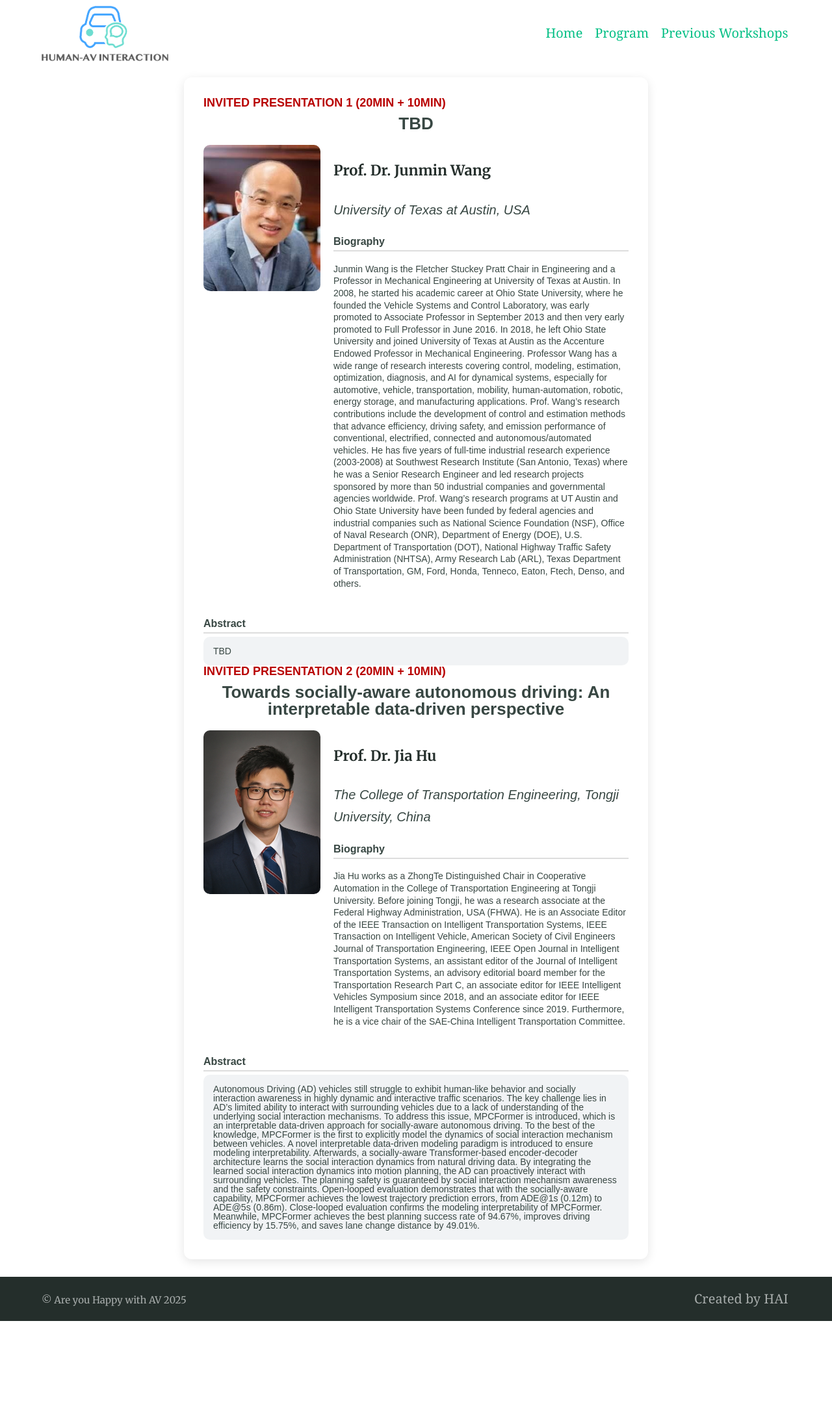
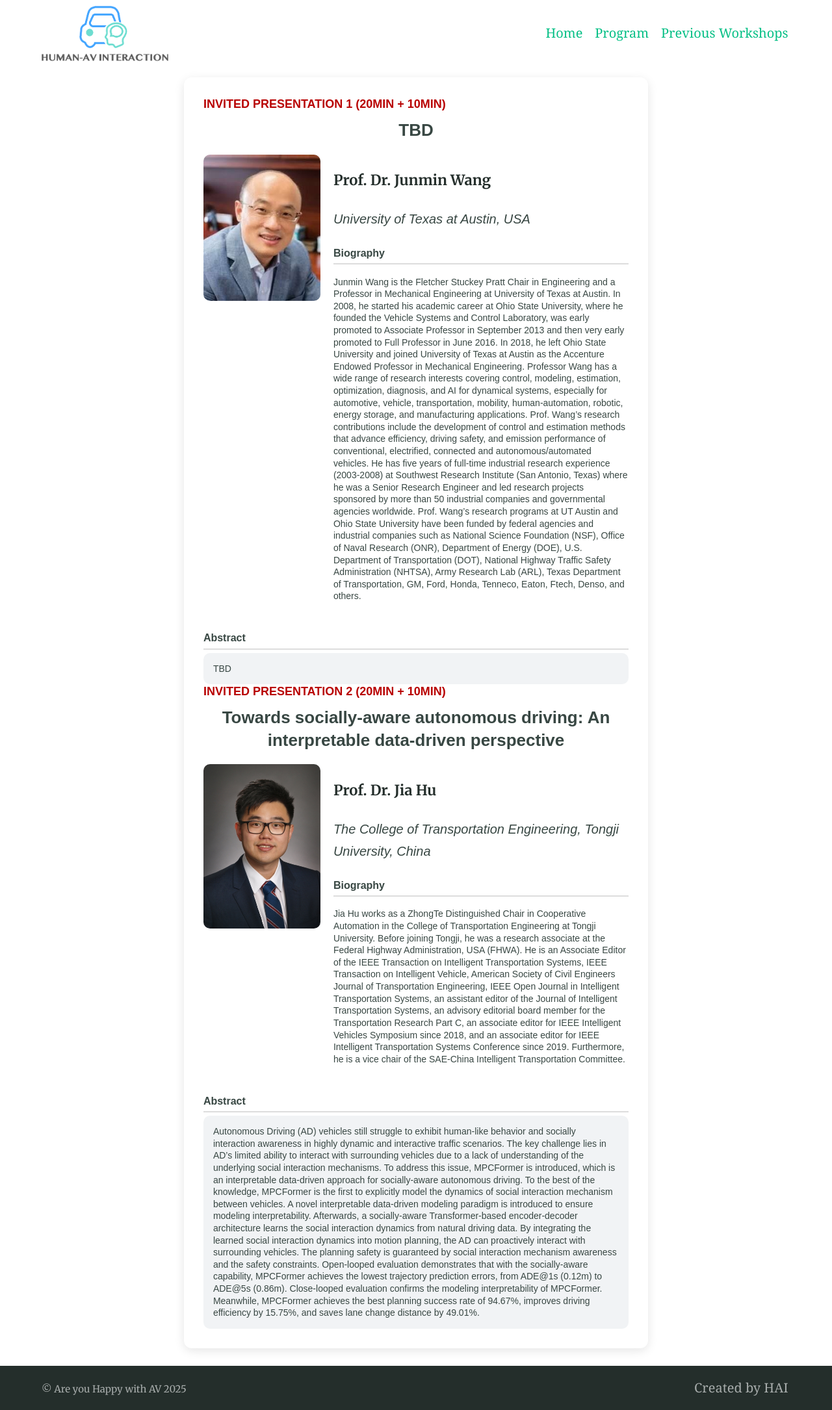
Before and after one commit to Are-You-Happy-with-AV/are-you-happy-with-av.github.io, a Jekyll site: the page built from test.md, in a window 1280 px wide. Shown: the whole page at 65% size. Built offline with Jekyll 4.4.1, drawn with Linux system fonts in a browser that asks for light colours; our own code applies the rules of GitHub Pages for plain Markdown files; before the commit the page ends 2033 px from its top, so only the background shows below that.

Commit message:
Update test.md

```diff
--- a/test.md
+++ b/test.md
@@ -1,4 +1,4 @@
-<div style="background:#fff; border-radius:12px; padding:30px;  width:100%; margin:auto; box-shadow:0 4px 15px rgba(0,0,0,0.1); font-family:Arial, sans-serif; line-height:1.0;">
+<div style="background:#fff; border-radius:12px; padding:30px;  width:100%; margin:auto; box-shadow:0 4px 15px rgba(0,0,0,0.1); font-family:Arial, sans-serif; line-height:1.33;">
 
 <!-- Title -->
   <div style="color:#b80000; font-weight:bold; margin-bottom:10px; font-size:18px;">
```
